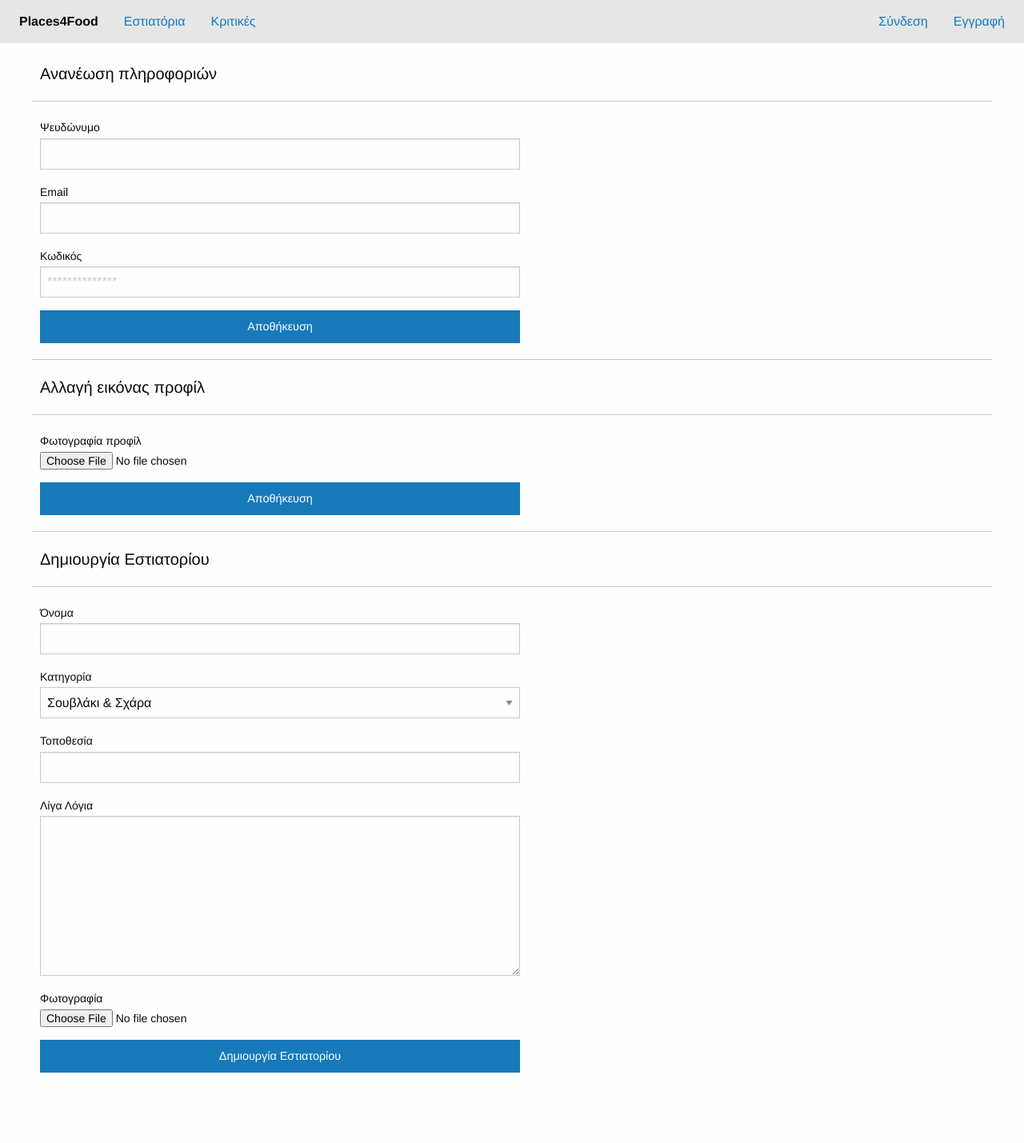
After one commit to aalykiot/places4food, a PHP site: template src/templates/user.template.php in a window 1280 px wide. The commit adds this page. Shown: the whole page at 80% size. Run offline with PHP 8.4, Linux system fonts and the light colour scheme; the template is opened without the code that fills it, so the values that code supplies are empty; some libraries are stand-ins or nearby versions.

Commit message:
User account completed

```diff
--- a/src/db/postgres.php
+++ b/src/db/postgres.php
@@ -48,7 +48,7 @@
 
         $stmt->execute($params);
 
-        return $this->conn->lastInsertId();
+        return $this->conn->errorCode();
 
       } catch(PDOException $e) {
         die($e->getMessage());
--- /dev/null
+++ b/src/templates/user.template.php
@@ -0,0 +1,153 @@
+<!doctype html>
+<html class="no-js" lang="en">
+
+<head>
+  <meta charset="utf-8" />
+  <meta name="viewport" content="width=device-width, initial-scale=1.0" />
+  <title>Places4food | Account</title>
+  <link rel="stylesheet" href="https://dhbhdrzi4tiry.cloudfront.net/cdn/sites/foundation.min.css">
+  <link href='https://cdnjs.cloudflare.com/ajax/libs/foundicons/3.0.0/foundation-icons.css' rel='stylesheet' type='text/css'>
+
+</head>
+
+<body>
+
+  <div class="title-bar" data-responsive-toggle="mainNavigation" data-hide-for="medium">
+    <div class="title-bar-left">
+      <button class="menu-icon" type="button" data-toggle="mainNavigation"></button>
+      <div class="title-bar-title">Menu</div>
+    </div>
+    <div class="title-bar-right">
+      Places4Food
+    </div>
+  </div>
+  <div class="top-bar" id="mainNavigation">
+    <div class="top-bar-left">
+      <ul class="menu vertical medium-horizontal">
+        <li class="menu-text hide-for-small-only">Places4Food</li>
+        <li><a href="./index.php?page=restaurant">Εστιατόρια</a></li>
+        <li><a href="./index.php?page=reviews">Κριτικές</a></li>
+      </ul>
+    </div>
+    <div class="top-bar-right">
+      <ul class="menu vertical medium-horizontal">
+        <?php if ($is_logged_in) { ?>
+          <li><a href="./index.php?page=user">Λογαρισμός</a></li>
+          <li><a href="./index.php?page=user&action=logout">Αποσύνδεση</a></li>
+        <?php } else { ?>
+          <li><a href="./index.php?page=user&action=login">Σύνδεση</a></li>
+          <li><a href="./index.php?page=user&action=register">Εγγραφή</a></li>
+        <?php } ?>
+      </ul>
+    </div>
+  </div>
+
+
+
+  <div class="off-canvas-wrapper">
+    <div class="off-canvas-wrapper-inner" data-off-canvas-wrapper>
+        <br>
+
+        <?php if ($error) { ?>
+
+          <div class="row">
+            <div style="padding: 10px;background: #c0392b; color: #fff;">
+              <b style="margin-left: 25px;"><?php echo $error ?></b>
+            </div>
+          <div/>
+          <br>
+
+        <?php } ?>
+
+
+        <?php if ($success) { ?>
+
+          <div class="row">
+            <div style="padding: 10px;background: #2ecc71; color: #fff;">
+              <b style="margin-left: 25px;"><?php echo $success ?></b>
+            </div>
+          <div/>
+          <br>
+
+        <?php } ?>
+
+        <div class="row">
+          <h5 style="margin-left: 50px;">Ανανέωση πληροφοριών</h5><hr>
+          <div style="width: 600px;margin-left: 50px;">
+            <form action="./index.php?page=user" method="POST">
+              <label>Ψευδώνυμο
+                <input type="text" autocomplete="off" name="username" placeholder="<?php echo $user['username'] ?>">
+              </label>
+              <label>Email
+                <input type="email" autocomplete="off" name="email" placeholder="<?php echo $user['email'] ?>">
+              </label>
+              <label>Κωδικός
+                <input type="password" name="password" placeholder="**************">
+              </label>
+              <input type="submit" name="info_update_submit" class="button expanded" value="Αποθήκευση">
+            </form>
+          </div>
+        </div>
+        <hr>
+        <div class="row">
+          <h5 style="margin-left: 50px;">Αλλαγή εικόνας προφίλ</h5><hr>
+          <div style="width: 600px;margin-left: 50px;">
+            <form action="./index.php?page=user" method="POST" enctype="multipart/form-data">
+              <label>Φωτογραφία προφίλ
+                <input type="file" name="photo_file">
+              </label>
+              <input type="submit" name="profile_photo_submit" class="button expanded" value="Αποθήκευση">
+            </form>
+          </div>
+        </div>
+        <hr>
+        <div class="row">
+          <h5 style="margin-left: 50px;">Δημιουργία Εστιατορίου</h5><hr>
+          <div style="width: 600px;margin-left: 50px;">
+            <form action="./index.php?page=user" method="POST">
+              <label>Όνομα
+                <input type="text" autocomplete="off" name="name">
+              </label>
+              <label>Κατηγορία
+                <select>
+                  <option value="Σουβλάκι & Σχάρα">Σουβλάκι & Σχάρα</option>
+                  <option value="Ταβέρνες & Ψητοπωλεία">Ταβέρνες & Ψητοπωλεία</option>
+                  <option value="Μεζεδοπωλεία">Μεζεδοπωλεία</option>
+                  <option value="Cafe- Restaurants">Cafe- Restaurants</option>
+                  <option value="Ελληνική κουζίνα">Ελληνική κουζίνα</option>
+                  <option value="Ιταλία">Ιταλία</option>
+                  <option value="Bar Restaurants">Bar Restaurants</option>
+                  <option value="Τσιπουράδικα - Ουζερί">Τσιπουράδικα - Ουζερί</option>
+                  <option value="Μοντέρνα κουζίνα">Μοντέρνα κουζίνα</option>
+                  <option value="American style">American style</option>
+                  <option value="Ζαχαροπλαστεία & Φούρνοι">Ζαχαροπλαστεία & Φούρνοι</option>
+                  <option value="Ιαπωνία- Sushi ">Ιαπωνία- Sushi </option>
+                </select>
+              </label>
+              <label>Τοποθεσία
+                <input type="text" autocomplete="off" name="location">
+              </label>
+              <label>Λίγα Λόγια
+                <textarea style="height: 200px;" autocomplete="off" name="description"></textarea>
+              </label>
+              <label>Φωτογραφία
+                <input type="file" name="photo_file">
+              </label>
+              <input type="submit" name="restaurant_creation_submit" class="button expanded" value="Δημιουργία Εστιατορίου">
+            </form>
+          </div>
+          <br>
+          <br>
+          <br>
+        </div>
+      </div>
+    </div>
+  </div>
+  <script src="https://code.jquery.com/jquery-2.1.4.min.js"></script>
+  <script src="https://dhbhdrzi4tiry.cloudfront.net/cdn/sites/foundation.js"></script>
+  <script>
+    $(document).foundation();
+  </script>
+</body>
+
+</html>
--- a/src/views/user.view.php
+++ b/src/views/user.view.php
@@ -13,6 +13,9 @@
     public function render() {
 
       $error = $this->controller->error;
+      $success = $this->controller->success;
+      $user = $this->model->user;
+      $is_logged_in = $this->model->is_logged_in();
 
       require_once('./src/templates/'.$this->model->template.'.template.php');
 
```
Also changed, not shown: src/controllers/user.controller.php (+105 -5 lines), src/models/user.model.php (+79 -5 lines).
